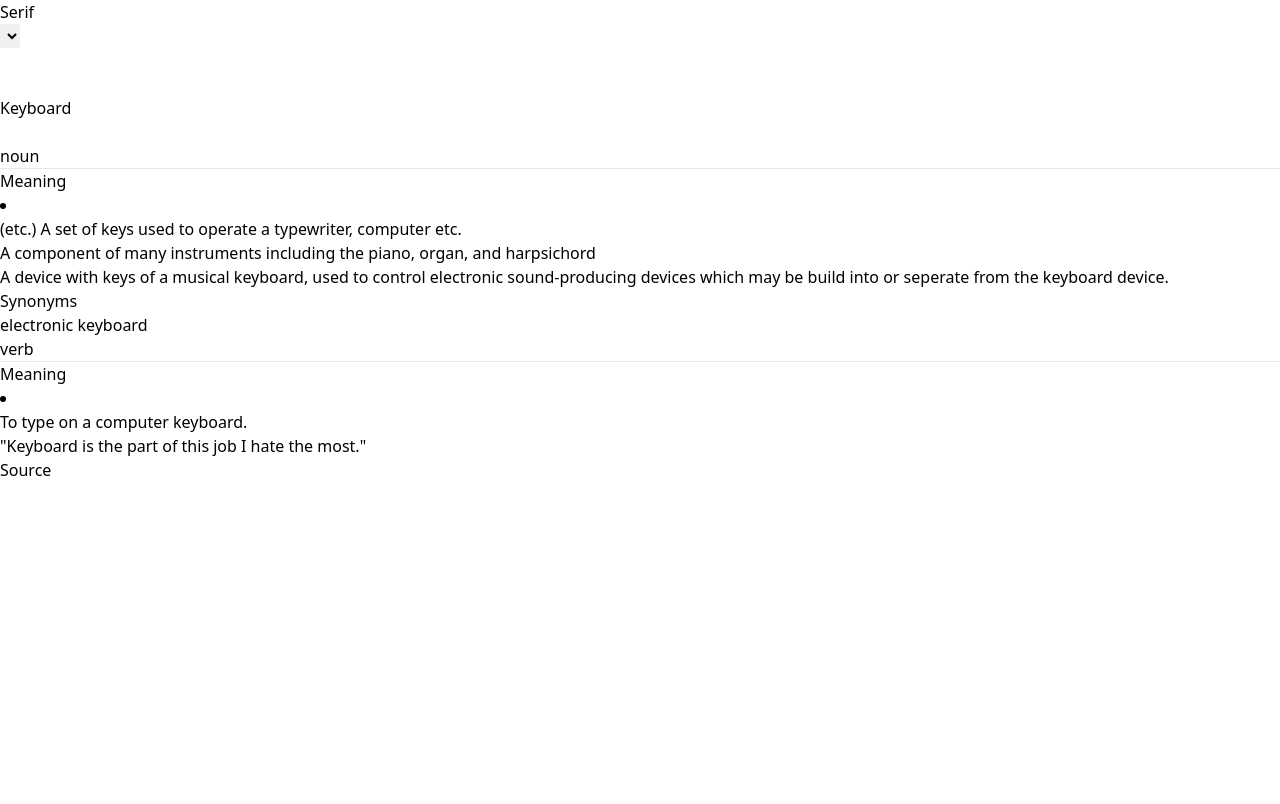
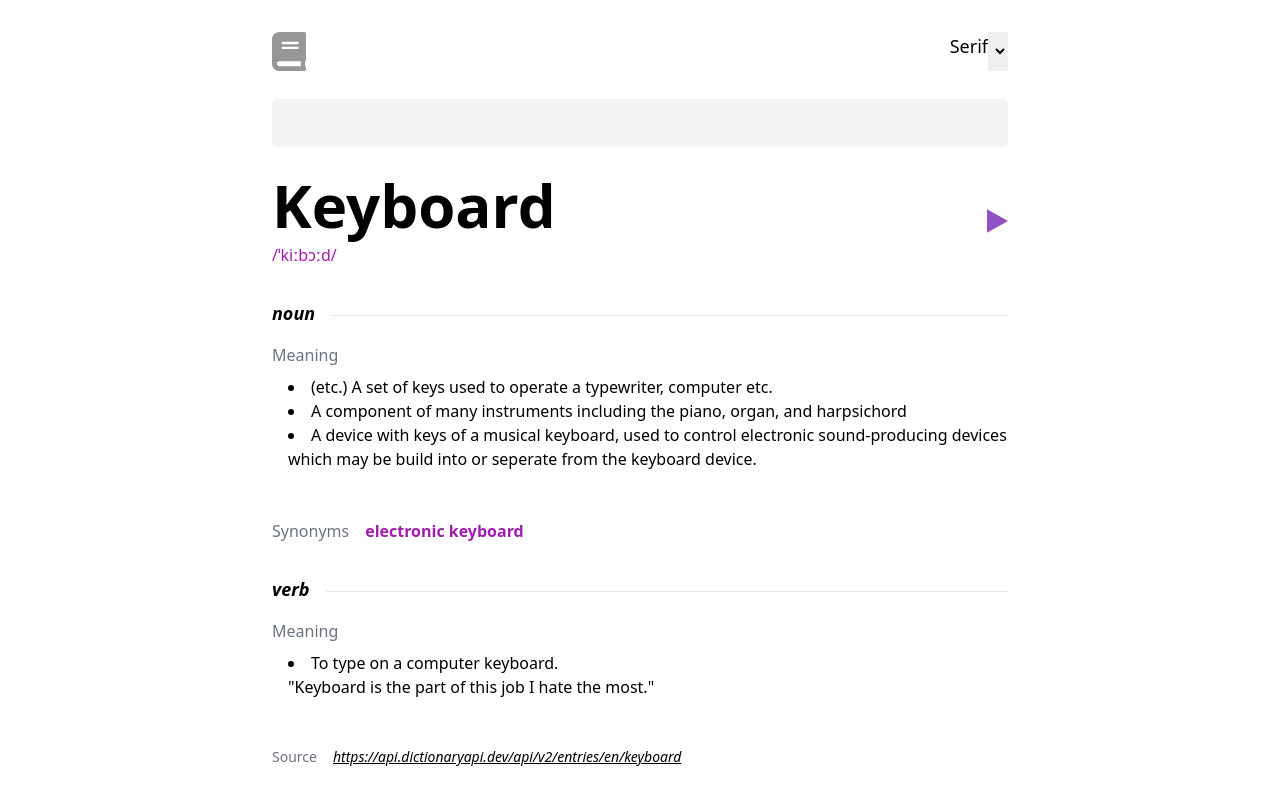
Before and after one commit to fredickandrewdimo/Dictionary-Web-App, a website: page index.html in a window 1280 px wide. Drawn offline with Linux system fonts and the light colour scheme.

Commit message:
added styles using tailwind

```diff
--- a/index.html
+++ b/index.html
@@ -24,81 +24,83 @@
 </head>
 
 <body>
-    <nav>
-        <div class="" id="nav-content">
-            <img id="logo" src="#" alt="">
-            <div id="nav-items">
-                <div id="font-option">
-                    <p id="font-name">Serif</p>
+    <nav class="container mx-auto px-4 pt-8 pb-4 md:w-3/5">
+        <div class="flex justify-between align-center" id="nav-content">
+            <img id="logo" src="/Dictionary-Web-App/images/dictionary-logo.svg" alt="">
+            <div class="flex align-center" id="nav-items">
+                <div class="flex align-center" id="font-option">
+                    <p id="font-name" class="text-lg">Serif</p>
                     <select id="font-select" name="" id=""></select>
                 </div>
-                <div id="horizontal-line"></div>
-                <div id="mode-container">
+                <!-- <div class="h-2.5 w-px text-gray-600" id="horizontal-line">
+
+                </div> -->
+                <!-- <div id="mode-container">
                     <input id="mode-toggler" type="toggle">
                     <i></i>
+                </div> -->
+            </div>
+        </div>
+    </nav>
+    <main class="container mx-auto px-4 md:w-3/5 pb-20">
+        <div class="py-3" id="input-container">
+            <input class="p-3 w-full bg-gray-100 rounded-md" type="text">
+        </div>
+        <div class="flex align-center justify-between py-4" id="word-container">
+            <div class="" id="word-name">
+                <p class="text-6xl font-bold mb-2" id="word">Keyboard</p>
+                <p class="text-fuchsia-700" id="phonetic">/ˈkiːbɔːd/</p>
+            </div>
+            <div class="flex align-center justify-center">
+                <!-- <button class="bg-fuchsia-200 w-11 h-11" id=audio-pronounciation> -->
+                <img src="/Dictionary-Web-App/images/play-icon.svg" alt="">
+                </button>
+            </div>
+
+        </div>
+        <div class="py-4" id="noun-container">
+            <div class="flex justify-between align-center" id="noun">
+                <p class="font-bold mr-4 text-lg italic">noun</p>
+                <hr class="w-full mt-4">
+            </div>
+            <div class="py-4" id="noun-meaning">
+                <p class="text-gray-500 mb-2">Meaning</p>
+                <div class="ml-4" id="meaning-list">
+                    <li>(etc.) A set of keys used to operate a typewriter, computer etc.</li>
+                    <li>A component of many instruments including the piano, organ, and harpsichord</li>
+                    <li>A device with keys of a musical keyboard, used to control electronic sound-producing devices
+                        which may be build into or seperate from the keyboard device.</li>
                 </div>
             </div>
         </div>
-    </nav>
-    <main>
-        <div id="input-container">
-            <input type="text">
-        </div>
-        <div id="word-container">
-            <div id="word-name">
-                <p id="word">Keyboard</p>
-                <p id="pronounciation"></p>
-            </div>
-            <button id=audio-pronounciation>
-                <i></i>
-            </button>
-        </div>
-        <div id="noun-container">
-            <div id="noun">
-                <p>noun</p>
-                <hr>
-            </div>
-            <div id="noun-meaning">
-                <p>Meaning</p>
-                <li id="meaning-list">
-                    <ul>(etc.) A set of keys used to operate a typewriter, computer etc.</ul>
-                    <ul>A component of many instruments including the piano, organ, and harpsichord</ul>
-                    <ul>A device with keys of a musical keyboard, used to control electronic sound-producing devices
-                        which may be build into or seperate from the keyboard device.</ul>
-                </li>
-            </div>
-        </div>
-        <div id="synonyms">
-            <p>Synonyms</p>
-            <div id="synonyms-list">
+        <div class="py-4 flex" id="synonyms">
+            <p class="text-gray-500 mr-4">Synonyms</p>
+            <div class="font-bold text flex text-fuchsia-700" id="synonyms-list">
                 <p>electronic keyboard</p>
             </div>
         </div>
-        <div id="verb-container">
-            <div id="verb">
-                <p>verb</p>
-                <hr>
+        <div class="py-4" id="verb-container">
+            <div class="flex justify-between align-center" id="verb">
+                <p class="font-bold mr-4 text-lg italic">verb</p>
+                <hr class="w-full mt-4">
             </div>
-            <div id="verb-meaning">
-                <p>Meaning</p>
-                <li>
-                    <ul>
-                        <div>
-                            <p>
-                                To type on a computer keyboard.
-                            </p>
-                            <p>"Keyboard is the part of this job I hate the most."</p>
-                        </div>
-                    </ul>
-                </li>
+            <div class="py-4" id="verb-meaning">
+                <p class="text-gray-500 mb-2">Meaning</p>
+                <div class="ml-4">
+                    <li>
+                        To type on a computer keyboard.
+                        <br>"Keyboard is the part of this job I hate the most."
+                    </li>
+                </div>
+
             </div>
         </div>
-        <div id="source-container">
-            <p>Source</p>
-            <div id="source-url">
-                <a href="#"></a>
-            </div>
-            <a href="#"><i></i></a>
+        <div class="py-4 flex align-center" id="source-container">
+            <p class="mr-4 text-sm text-gray-500">Source</p>
+            <a class="text-sm italic underline underline-offset-1" id="source-url"
+                href="#">https://api.dictionaryapi.dev/api/v2/entries/en/keyboard</a>
+        </div>
+        <a href="#"><i></i></a>
         </div>
     </main>
 </body>
```
Also changed, not shown: css/main.css, images/dictionary-logo.svg (added), images/play-icon.svg (added).
